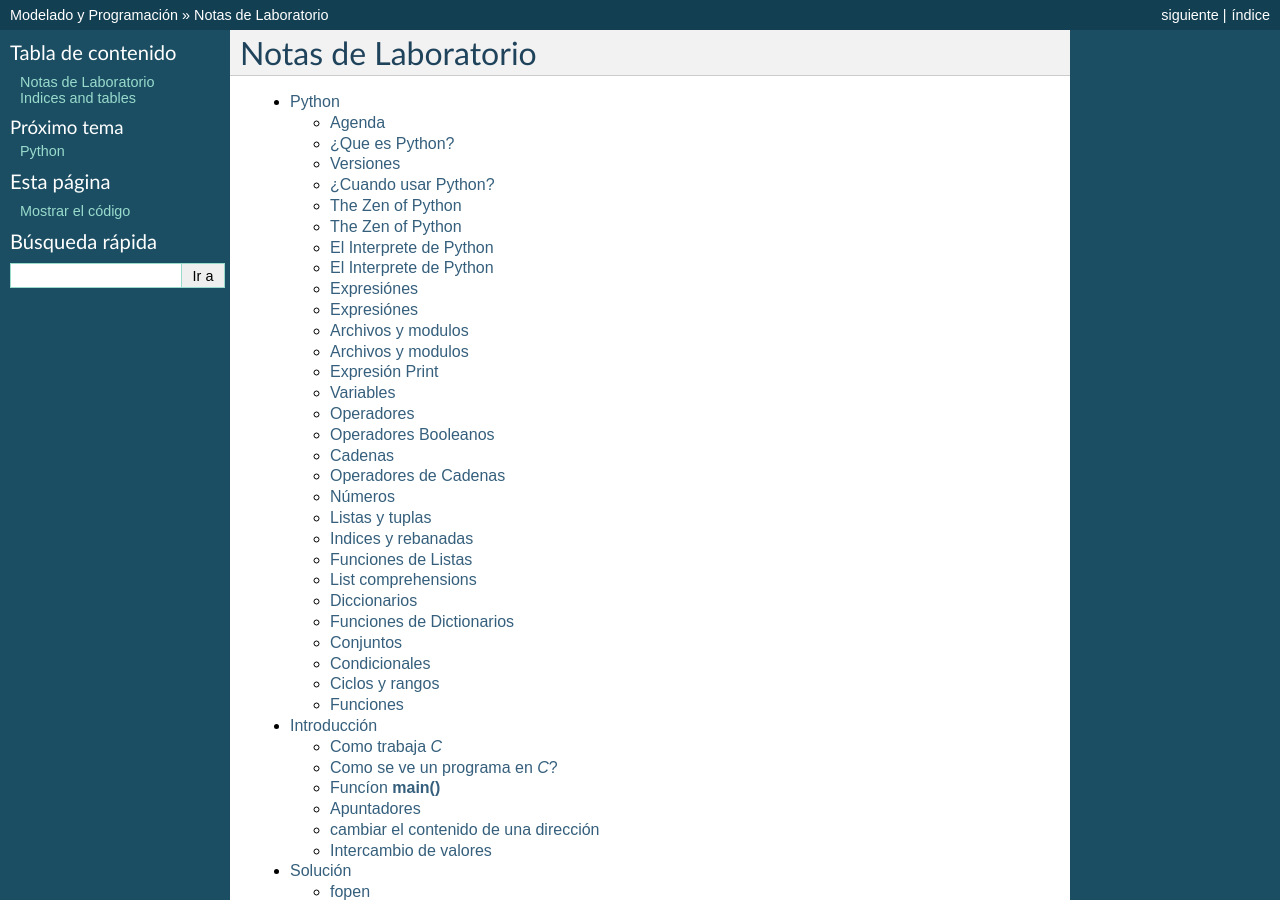
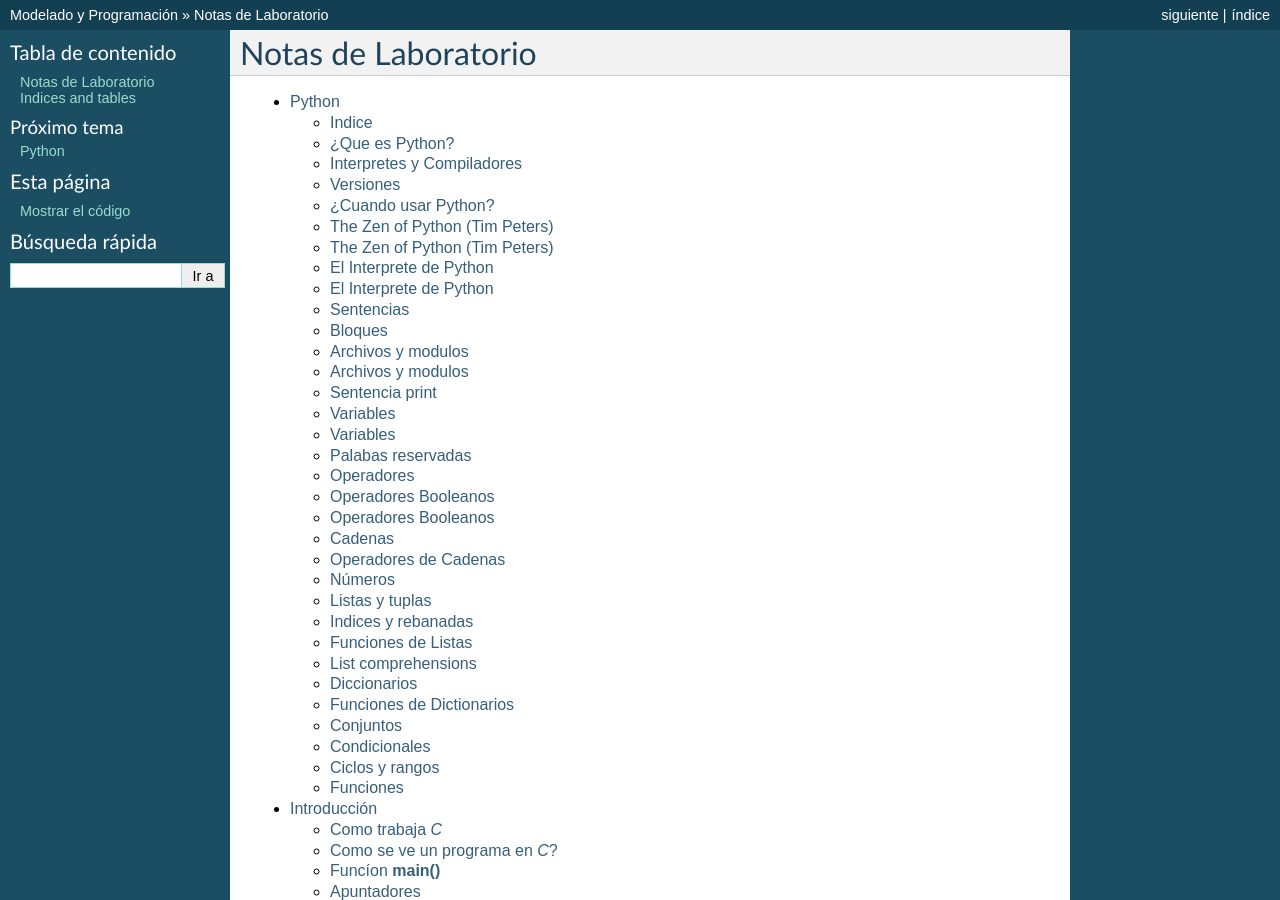
Before and after one commit to gil-cano/modelado, a Sphinx documentation site: the page built from docs/index.rst, in a window 1280 px wide and 900 px high. Built offline with Sphinx 7.4.7, drawn with Linux system fonts in a browser that asks for light colours; some of the changed lines change nothing that is shown.

Commit message:
update python slides

```diff
--- a/docs/python.rst
+++ b/docs/python.rst
@@ -10,7 +10,7 @@
 
    Este documento es una breve introducción a Python.
 
-Agenda
+Indice
 ------
 
 * ¿Que es Python?
@@ -31,16 +31,28 @@
 * Multi-plataforma
 * Poderoso
 * Rapido (comparado con otros lenguajes de script)
+* Dinámicamente tipado
 
+Interpretes y Compiladores
+--------------------------
+
+Un interprete lee un programa y lo ejecuta. Procesa el programa leyendo una linea  a
+la vez y la ejecuta.
+
+   .. figure:: /_static/interpret.png
+
+Un copilador lee el programa completo y lo traduce antes de que el programa se ejecute.
+
+   .. figure:: /_static/compile.png
 
 Versiones
 ---------
 
 * Python 2.4, 2.5, 2.6
 * Python 2.7
-* Python 3.3 (aka Python 3000)
+* Python 3.0, 3.3 (aka Python 3000)
    * Incompatible con Python 2.x en algunos aspectos
-   * reorganización
+   * reorganización y "limpieza"
    * No ha sido adoptado por la mayoria de los proyectos
 
 
@@ -56,8 +68,10 @@
 * ...
 
 
-The Zen of Python
------------------
+The Zen of Python (Tim Peters)
+------------------------------
+
+El código que sigue los principios de Python de legibilidad y transparencia se dice que es "pythonico"
 
 ::
 
@@ -65,8 +79,8 @@
 
 
 
-The Zen of Python
------------------
+The Zen of Python (Tim Peters)
+------------------------------
 
 ::
 
@@ -116,7 +130,7 @@
     >>> 64*8
     512
 
-* Expresiones en multiples lineas ::
+* Sentencias en multiples lineas ::
 
     >>> for i in range(3):
     ...     print "El valor de i es:", i
@@ -126,24 +140,24 @@
     El valor de i es: 2
 
 
-Expresiónes
+Sentencias
 -----------
 
-* Una expresión por linea (no se usa **;**)
+* Una sentencia por linea (no se usa **;**)
 * Sitaxis sensible a mayúsculas y minúsculas
-* Oraciones multiples en una linea se separan por **;** ::
+* sentencias multiples en una linea se separan por **;** ::
 
     >>> import pdb; pdb.set_trace()
 
-* Una oración puede usar mas de una linea usando **\\** al final de cada linea ::
+* Una sentencia puede usar mas de una linea usando **\\** al final de cada linea ::
 
     >>> if a == 0 and \
     ...     b != 1:
     ...     print 'a es 0, pero b no es 1'
 
 
-Expresiónes
------------
+Bloques
+-------
 
 * No usa **{** **}**
 * Los bloques se indentan
@@ -184,7 +198,7 @@
     >>> from somemodule import *   # importamos todo (mala practica)
 
 
-Expresión Print
+Sentencia print
 ---------------
 
 * Util para aplicaciones simples
@@ -193,7 +207,7 @@
     >>> print "Hola", "Mundo"
     Hola Mundo
 
-* podemos escribir a un stream, e.g. a file ::
+* podemos escribir a un archivo ::
 
     >>> outfile = open('outfile.txt', 'w')
     >>> print >>outfile, "Hola, Mundo"
@@ -202,51 +216,94 @@
 Variables
 ---------
 
-• Automatically created
-• Scoped to functions, but can live beyond an inner block (but see: from
-__future__ import nested_scopes)
-• Global variables can be read always. To set, must declare with global keyword.
-• Names start with a letter or underscore, contains numbers, letters, underscores
-• String literals can be single or double quoted
-• Integers are bare numbers, longs are suffixed with L, floats have dots
-• Variables are dynamically typed. You can’t add a string to a number, but you can assign a string to a variable which previously held a number (normally that’s not a good idea, though)
- >>> x = 10
- >>> s = 'Hello ' + "world“ + str(x) # also, int(), float()
- >>> s
- 'Hello world 10'
+* Se crean automaticamente
+* Los nombres de variables empiezan con una letra o guion bajo.
+  Pueden contener números, letras y guion bajo
+* Las cadenas pueden usar comillas simples o dobles
+* Los enteros son simples números, los enteros largos (long) se siguen de una **L**,
+  los flotantes usan punto
+* Las variables reciben un typo dinamicamente.
+  Una misma variable puede tomar valores de distinto tipo en distintos momentos
+* El chequeo de tipos se realiza durante el tiempo de ejecución
+
+
+Variables
+---------
+
+::
+
+    >>> x = 10
+    >>> _s = 'Hello ' + "world“ + str(x)  # also, int(), float()
+    >>> _s
+    'Hello world10'
+    >>> type(3L)
+    <type 'long'>
+    >>> type(x)
+    <type 'int'>
+    >>> x = 10.0
+    >>> type(x)
+    <type 'float'>
+
+
+Palabas reservadas
+------------------
+
+::
+
+    and       as      assert   break      class    continue
+    def       del     elif     else       except   exec
+    finally   for     from     global     if       import
+    in        is      lambda   nonlocal   not      or
+    pass      raise   return   try        while    with
+    yield     True    False    None
 
 
 Operadores
 ----------
 
-• Much like C: +, -, *, /, % (modulo division)
-• Assignment-operations: +=, -=, *=, /=, %= (but not --, ++)
- >>> x = 4
- >>> x += 2
- >>> x
- 6
-• Power:** >>> 2 ** 3
-8
-• String multiplication
- >>> "hey" * 3
- 'heyheyhey'
+* Los missmos que C: +, -, \*, /, %
+* Operadores de asignación: +=, -=, \*=, /=, %=  (no tiene --, ++) ::
+
+    >>> x = 4
+    >>> x += 2
+    >>> x
+    6
+
+* Potencia:\*\*
+* Multiplicación de cadenas ::
+
+    >>> 2 ** 3
+    8
+    >>> "hey" * 3
+    'heyheyhey'
 
 
 Operadores Booleanos
 --------------------
 
-• Like C, have: ==, !=, <, >, <=, >=
-• Unlike C, use and, or, not for logical operations
-• These short-circuit
-• ConstantsTrueandFalse
-• Constant None is a special "no value" constant (like null in databases, C, Java)
-• 0, "" (empty sting) and None all evaluate to False
->>> 1 == 2
-False
->>> 1 == 1 and 2 == 2 True
->>> 1 != 1 or 2 != 3 True
-• Check if a value is in a sequence (list, string, tuple): in (and not in) >>> 1 in [1,2,3]
-True
+* Como C, tiene: ==, !=, <, >, <=, >=
+* A diferencia de C, usa **and**, **or**, **not** como operadores lógicos
+* Define conatantes **True** y **False**
+* La constante **None** es una contante especial "sin valor" (null)
+* **0**, **""** (cadena vacia) y **None**  se evaluan a **False** ::
+
+    >>> 1 == 2
+    False
+    >>> 1 == 1 and 2 == 2 True
+    >>> 1 != 1 or 2 != 3 True
+
+Operadores Booleanos
+--------------------
+
+* **in** (y **not in**)
+  Verifica si un valor esta en una sequiencia (cadena, lista, tupla)
+
+::
+
+    >>> 'H' in "Hola"
+    True
+    >>> 'H' not in "Hola"
+    False
 
 
 Cadenas
```
Also changed, not shown: docs/_static/compile.png (added), docs/_static/interpret.png (added), 1 other file.
